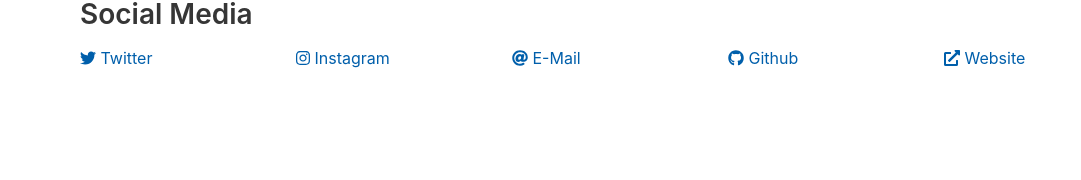
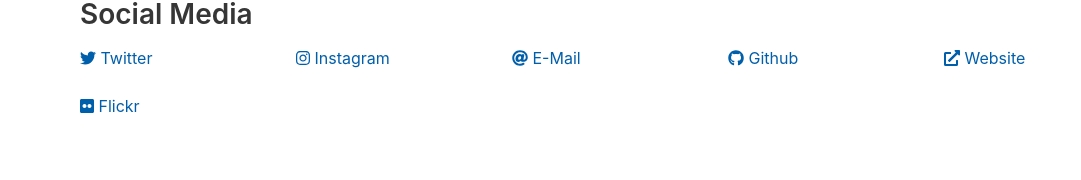
Before and after one commit to Tiim/Tiim.github.io, a Vue app: page / in a window 1280 px wide. Shown: the part 327-507 px from the top of the page, without its empty margins (32-1113 px from the left). Built offline with nearby package versions, Linux system fonts and the light colour scheme.

Commit message:
Add flickr

```diff
--- a/src/components/SocialMedia.vue
+++ b/src/components/SocialMedia.vue
@@ -15,8 +15,7 @@
 export default {
   name: 'SocialMedia',
   data: () => ({
-    cols: [
-      [
+    socialMedia: [
       {
         t: 'Twitter',
         l: 'https://twitter.com/TiimB',
@@ -30,8 +29,23 @@ export default {
       { t: 'E-Mail', l: 'mailto:tim.bachmann96@gmail.com', ico: 'at' },
       { t: 'Github', l: 'https://github.com/Tiim', ico: ['fab', 'github'] },
       { t: 'Website', l: 'https://tiimb.work', ico: 'external-link-alt' },
-      ],
+      {
+        t: 'Flickr',
+        l: 'https://www.flickr.com/people/152309161@N02/',
+        ico: ['fab', 'flickr'],
+      },
     ],
   }),
+  computed: {
+    cols() {
+      const size = 5;
+      return this.socialMedia.reduce((t, n, i) => {
+        const chunk = Math.floor(i / size);
+        t[chunk] = t[chunk] || [];
+        t[chunk].push(n);
+        return t;
+      }, []);
+    },
+  },
 };
 </script>
--- a/src/main.js
+++ b/src/main.js
@@ -9,10 +9,18 @@ import {
   faTwitter,
   faInstagram,
   faGithub,
+  faFlickr,
 } from '@fortawesome/free-brands-svg-icons';
 import { FontAwesomeIcon } from '@fortawesome/vue-fontawesome';
 
-library.add(faAt, faTwitter, faInstagram, faGithub, faExternalLinkAlt);
+library.add(
+  faAt,
+  faTwitter,
+  faInstagram,
+  faGithub,
+  faExternalLinkAlt,
+  faFlickr
+);
 
 Vue.component('font-awesome-icon', FontAwesomeIcon);
 
```
Lines whose indentation alone changed are shown as unchanged.
